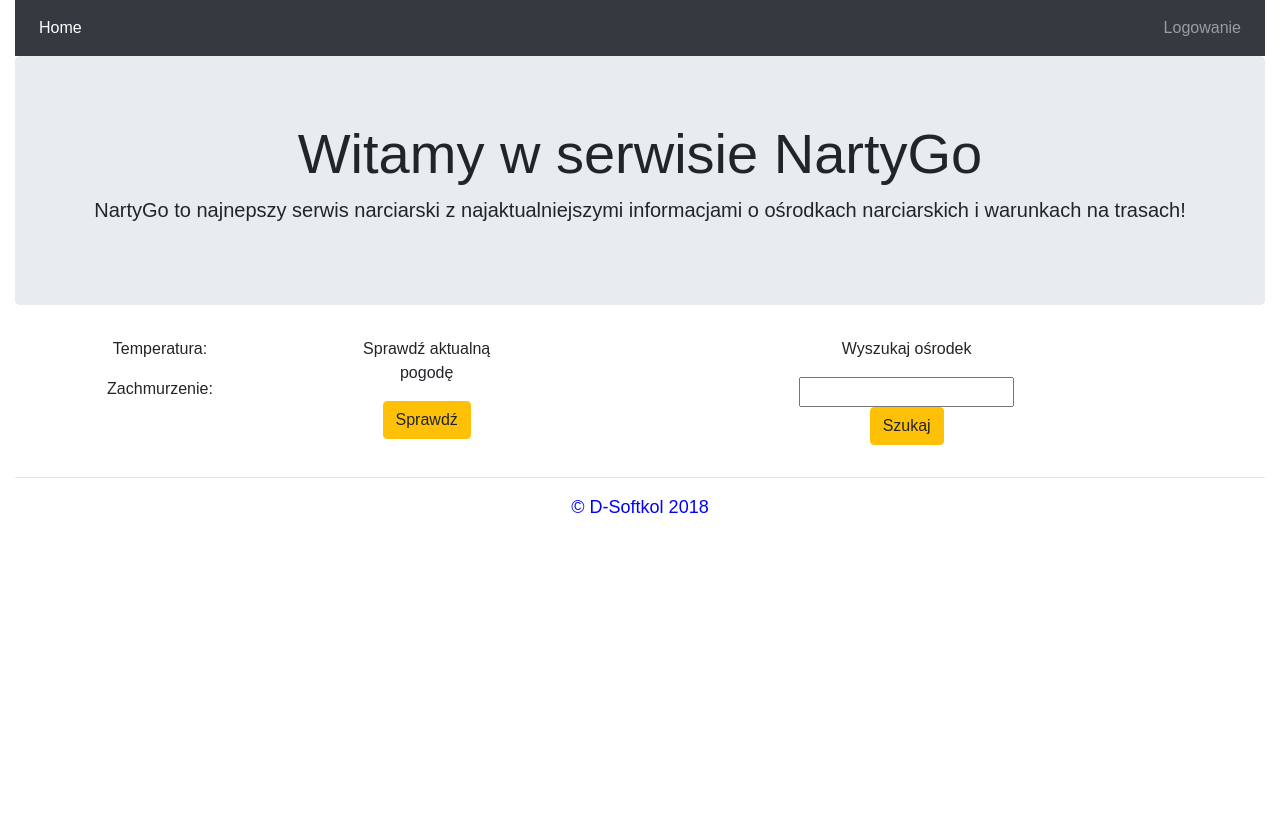
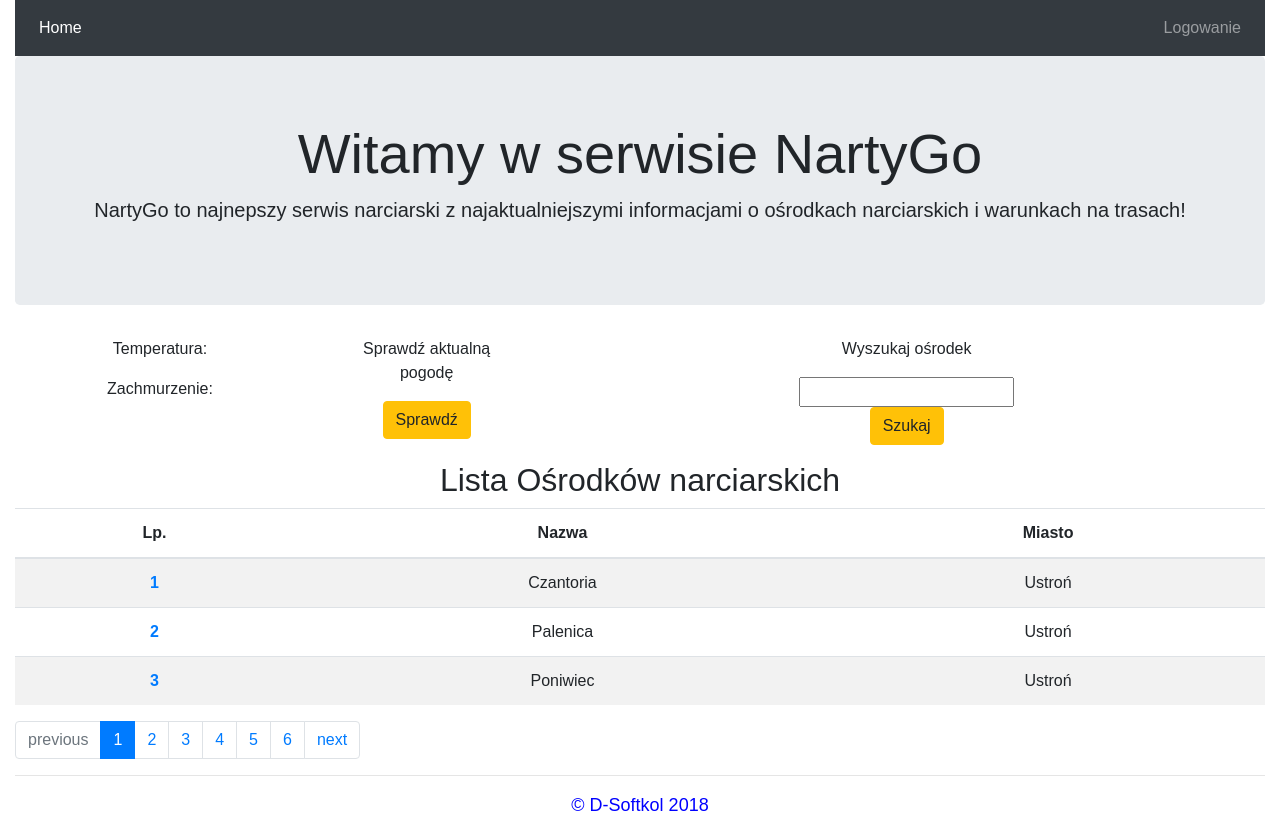
Before and after one commit to dorkka/NartyGo, a React (Create React App) app: page / in a window 1280 px wide. Before the commit the page ends 800 px from the top, so only its background shows below. Built offline with nearby package versions, Linux system fonts and the light colour scheme; data requests are answered from the project's data file.

Commit message:
routing - passing page to URL, use location and history route's props

```diff
--- a/package.json
+++ b/package.json
@@ -21,7 +21,7 @@
   },
   "devDependencies": {
     "babel-eslint": "^7.2.3",
-    "eslint": "^4.9.0",
+    "eslint": "^4.19.1",
     "eslint-config-airbnb": "^16.1.0",
     "eslint-plugin-import": "^2.10.0",
     "eslint-plugin-jsx-a11y": "^6.0.3",
--- a/src/LayoutWrapper.js
+++ b/src/LayoutWrapper.js
@@ -1,7 +1,7 @@
 import React from 'react';
 import PropTypes from 'prop-types';
+import { Route, Switch } from 'react-router-dom';
 import ResortsData from './components/ResortsData';
-import { BrowserRouter as Route, Switch } from 'react-router-dom';
 import SpecificResortPage from './components/resortPage/SpecificResortPage';
 import FooterLayout from './components/FooterLayout';
 import TopLayout from './components/TopLayout';
@@ -10,9 +10,9 @@ const LayoutWrapper = props => (
   <div className="container-fluid App">
     <TopLayout />
     <Switch>
+      <Route path={`${props.match.url}/:id`} component={SpecificResortPage} />
+      <Route path={`${props.match.url}/`} component={ResortsData} />
       <Route path="/" component={ResortsData} />
-      <Route exact path={`${props.match.url}/`} component={ResortsData} />
-      <Route path={`${props.match.url}/:id`} component={SpecificResortPage} />
     </Switch>
     <FooterLayout />
   </div>
--- a/src/components/Pagination.js
+++ b/src/components/Pagination.js
@@ -22,7 +22,7 @@ class Pagination extends Component {
         pageLinkClassName="page-link"
         previousLinkClassName="page-link"
         nextLinkClassName="page-link"
-        initialPage={this.props.initialPage}
+        forcePage={this.props.page}
       />
     );
   }
@@ -31,6 +31,6 @@ class Pagination extends Component {
 Pagination.propTypes = {
   handlePageClick: PropTypes.func.isRequired,
   pageCount: PropTypes.number.isRequired,
-  initialPage: PropTypes.number.isRequired,
+  page: PropTypes.number.isRequired,
 };
 export default Pagination;
--- a/src/components/ResortsData.js
+++ b/src/components/ResortsData.js
@@ -1,8 +1,10 @@
 import React, { Component } from 'react';
-import ResortBasicInfo from './ResortBasicInfo';
+import qs from 'qs';
+import PropTypes from 'prop-types';
 import ResortsListHead from './ResortsListHead';
 import Pagination from './Pagination';
 import resourceFetcher from '../services/resourceFetcher';
+import ResortBasicInfo from './ResortBasicInfo';
 
 class ResortsData extends Component {
     state = {
@@ -16,12 +18,17 @@ class ResortsData extends Component {
     componentDidMount() {
       this.fetchResorts();
     }
+    componentDidUpdate(prevProps) {
+      if (prevProps.location.search !== this.props.location.search) {
+        this.fetchResorts();
+      }
+    }
 
     fetchResorts() {
       this.setState({ isLoading: true });
-      const { page = 1 } = this.props.match.params;
+      const { page: _page = 1 } = qs.parse(this.props.location.search, { ignoreQueryPrefix: true });
       const { perPage: _limit } = this.state;
-      resourceFetcher('resorts')({ page, _limit })
+      resourceFetcher('resorts')({ _page, _limit })
         .then(({ data, headers }) => {
           this.setState({
             data,
@@ -33,17 +40,15 @@ class ResortsData extends Component {
     }
 
   handlePageClick = (data) => {
-
-    this.props.page = data.selected + 1;
-    const url = `${this.props.match.url}/page=${page}`;
-    this.fetchResorts();
+    const page = data.selected + 1;
+    this.props.history.push(`${this.props.match.url}?page=${page}`);
   };
 
   render() {
     const {
       data, pageCount, isLoading, error,
     } = this.state;
-    const { page = 1 } = this.props.match.params;
+    const { page = 1 } = qs.parse(this.props.location.search, { ignoreQueryPrefix: true });
 
     if (error) { return (error.message); }
     if (isLoading) { return <div>Loading in progress</div>; }
@@ -61,10 +66,22 @@ class ResortsData extends Component {
         <Pagination
           pageCount={pageCount}
           handlePageClick={this.handlePageClick}
-          initialPage={page - 1}
+          page={page - 1}
         />
       </div>
     );
   }
 }
+
+ResortsData.propTypes = {
+  location: PropTypes.shape({
+    search: PropTypes.number,
+  }).isRequired,
+  history: PropTypes.shape({
+    push: PropTypes.func,
+  }).isRequired,
+  match: PropTypes.shape({
+    url: PropTypes.string,
+  }).isRequired,
+};
 export default ResortsData;
```
Also changed, not shown: 1 other file (tests, documents, lock files or other folders).
